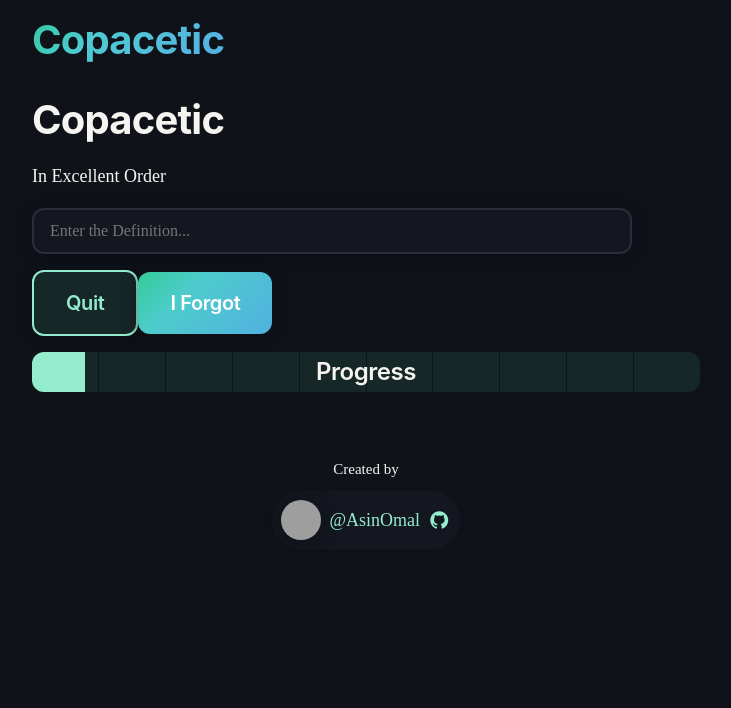
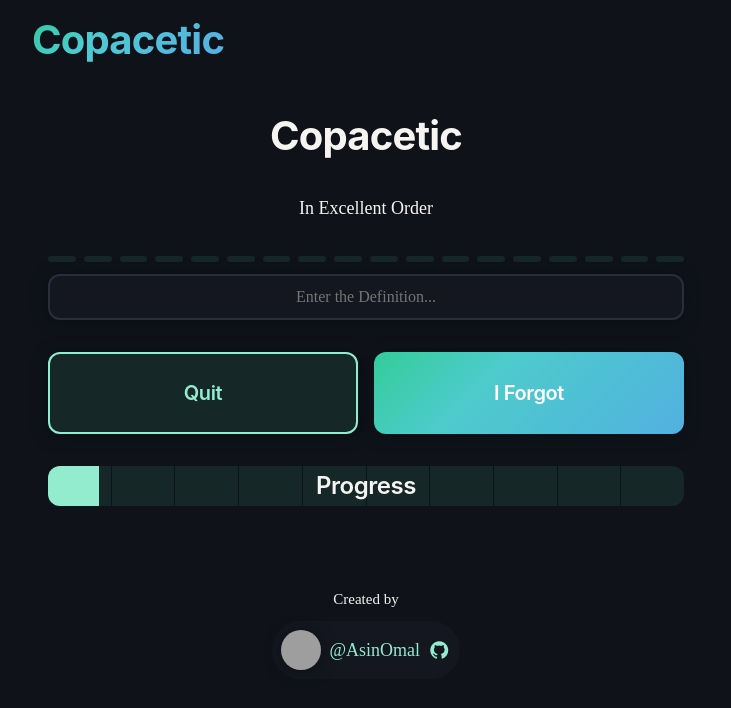
Before and after one commit to AsinOmal/React-word-memory-app, a React (Vite) app: page / in a window 1280 px wide. Shown: the top 708 px of the page, without its empty margins (274-1005 px from the left). Built offline with nearby package versions, Linux system fonts and the light colour scheme; grey boxes are pictures that could not be loaded.

Commit message:
Challenge Section/Component CSS Added

```diff
--- a/src/components/layouts/Challenge.jsx
+++ b/src/components/layouts/Challenge.jsx
@@ -36,7 +36,7 @@
                 </button>
             </div>
 
-            <ProgressBar/>
+            <ProgressBar />
         </section>
     )
 }
--- a/src/index.css
+++ b/src/index.css
@@ -142,7 +142,7 @@
   gap: 1rem;
 }
 
-.history-list > div{
+.history-list > div {
   padding: 1rem;
   border-radius: var(--border-radius-small);
   display: grid;
@@ -161,7 +161,67 @@
   color: var(--color-primary) !important;
 }
 
+/* CHALLENGE */
+#challenge {
+  display: flex;
+  flex-direction: column;
+  gap: 2rem;
+  flex: 1;
+  justify-content: center;
+  align-items: center;
+  padding: 1rem;
+}
 
+.challenge-btns {
+  display: grid;
+  grid-template-columns: repeat(2, minmax(0, 1fr));
+  gap: 1rem;
+  width: 100%;
+}
+
+.challenge-btns button {
+  display: grid;
+  place-items: center;
+  width: 100%;
+}
+
+.challenge-btns button h6 {
+  white-space: nowrap;
+  padding: 0.5rem 0;
+}
+
+.helper {
+  display: flex;
+  flex-direction: column;
+  gap: 0.75rem;
+  width: 100%;
+}
+
+.helper input {
+  max-width: 100%;
+  text-align: center;
+}
+
+.helper > div:first-of-type {
+  display: flex;
+  align-items: center;
+  gap: 0.5rem;
+}
+
+.helper div div {
+  background: var(--color-link-transparent);
+  height: 6px;
+  flex: 1;
+  border-radius: var(--border-radius-small);
+}
+
+.correct {
+  background: var(--color-link) !important;
+}
+
+.incorrect {
+  background: oklch(.656 .241 354.308) !important;
+}
 /* PORTAL */
 
 /* FOOTER */
```
